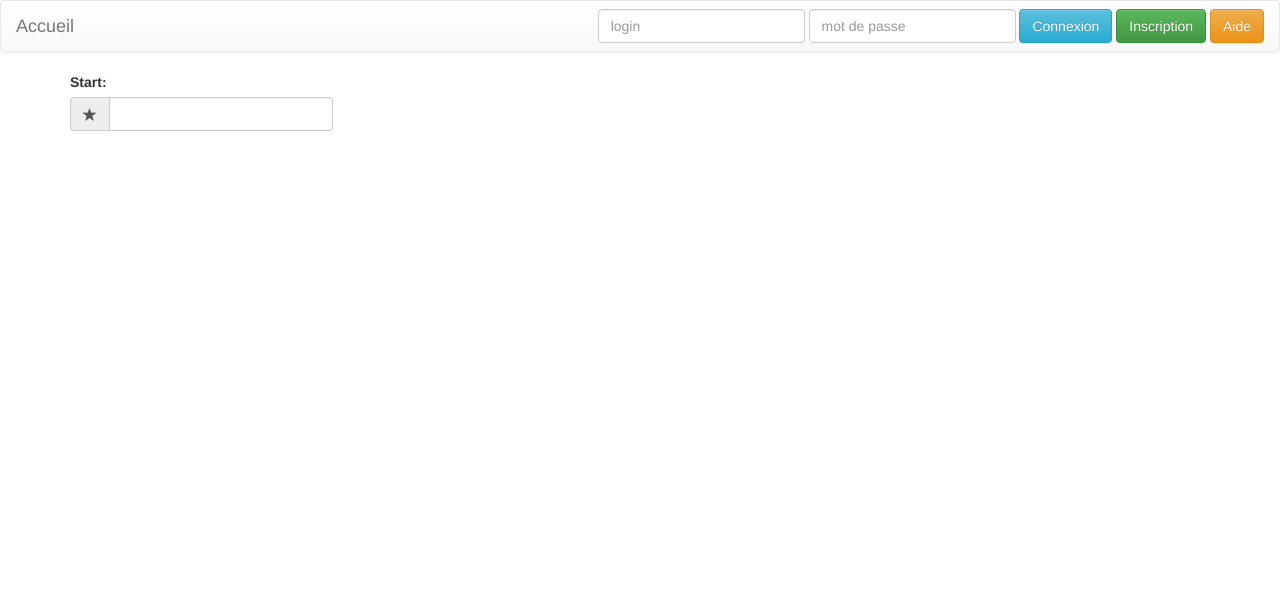
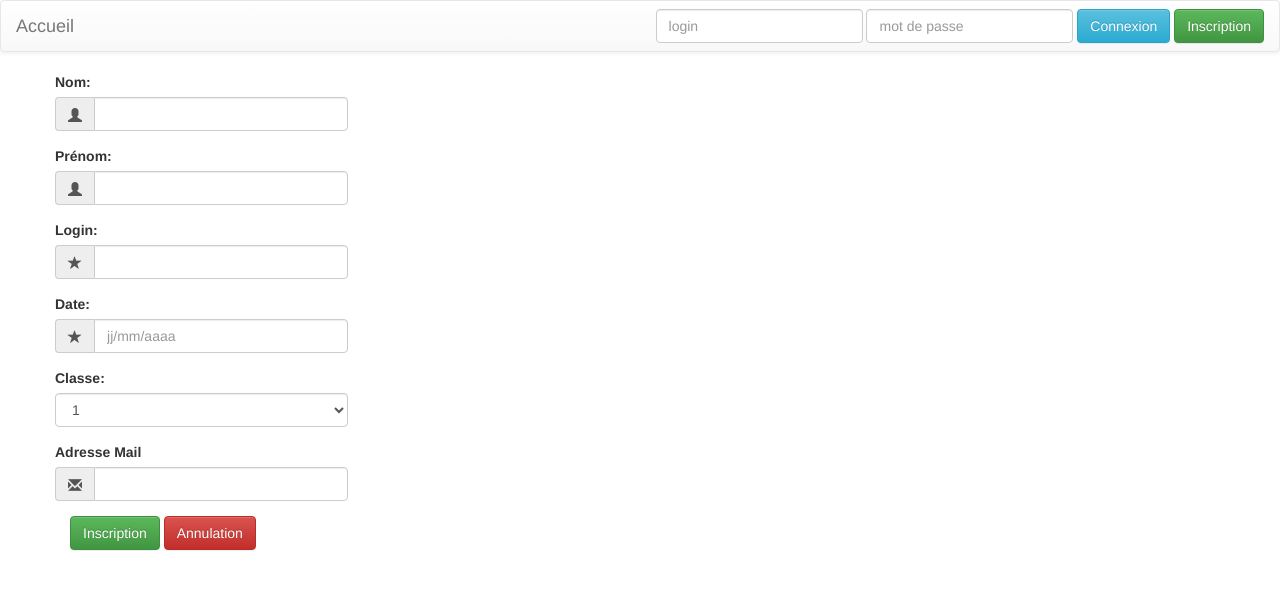
Before and after one commit to Mickatronic/GestNote, a PHP site: page /Inscription.php in a window 1280 px wide. Shown: the top 590 px of the page. Run offline with PHP 8.4, Linux system fonts and the light colour scheme.

Commit message:
Rattrapage Micka
Rattrapage Micka

```diff
--- a/www/Deconnexion.php
+++ b/www/Deconnexion.php
@@ -2,6 +2,6 @@
 session_start();
 session_destroy();
 
-header("Location: Acceuil.php")
+header("Location: index.php")
 
 ?>
--- a/www/Inscription.php
+++ b/www/Inscription.php
@@ -22,7 +22,7 @@
         <span class="icon-bar"></span>
         <span class="icon-bar"></span>
       </button>
-      <a class="navbar-brand" href="index.php">Accueil</a>
+      <a class="navbar-brand" href="Accueil.php">Accueil</a>
     </div>
 	 <form class="navbar-form navbar-right" role="search">
 
@@ -32,7 +32,6 @@
         </div>
         <button type="submit" class="btn btn-info">Connexion</button>
 		<button type="submit" class="btn btn-success">Inscription</button>
-		<button type="submit" class="btn btn-warning">Aide</button>
 
       </form>
    </div>
@@ -40,16 +39,81 @@
    <div class="container">
   <div class="row">
 	<div class="col-sm-3">
-	  <div class="form-group">
-		<label class="control-label">Start:</label>
-		<div class="input-group">
+		<div class="row">
+			<div class="form-group">
+				<label class="control-label">Nom: </label>
+				<div class="input-group">
+					<span class="input-group-addon" id="start-date"><span class="glyphicon glyphicon-user"></span></span>
+					<input type="text" class="form-control" aria-describedby="start-date">
+				</div>
+			</div>
+		</div>
+		<div class="row">
+			<div class="form-group">
+				<label class="control-label">Prénom: </label>
+				<div class="input-group">
 
-			<span class="input-group-addon" id="start-date"><span class="glyphicon glyphicon-star"></span></span>
-			<input type="text" class="form-control" aria-describedby="start-date">
+					<span id="start-date" class="input-group-addon"><span class="glyphicon glyphicon-user"></span></span>
+					<input type="text" aria-describedby="start-date" class="form-control">
+				</div>
+			</div>
 		</div>
+		<div class="row">
+			<div class="form-group">
+				<label class="control-label">Login: </label>
+				<div class="input-group">
+
+					<span id="start-date" class="input-group-addon"><span class="glyphicon glyphicon-star"></span></span>
+					<input type="text" aria-describedby="start-date" class="form-control">
+				</div>
+			</div>
+		</div>
+		<div class="row">
+			<div class="form-group">
+				<label class="control-label">Date: </label>
+				<div class="input-group">
+
+					<span id="start-date" class="input-group-addon"><span class="glyphicon glyphicon-star"></span></span>
+					<input type="text" aria-describedby="start-date" class="form-control" placeholder="jj/mm/aaaa">
+				</div>
+			</div>
+		</div>
+		<div class="row">
+			<div class="form-group">
+			  <label class="control-label" for="selectbasic">Classe: </label>
+			  <div class="">
+				<select id="selectbasic" name="selectbasic" class="form-control">
+				  <option value="1">1</option>
+				  <option value="2">2</option>
+				  <option value="3">3</option>
+				  <option value="4">4</option>
+			      <option value="5">5</option>
+				</select>
+			  </div>
+			</div>
+		</div>
+		<div class="row">
+			<div class="form-group">
+				<label class="control-label">Adresse Mail</label>
+				<div class="input-group">
+
+					<span id="start-date" class="input-group-addon"><span class="glyphicon glyphicon-envelope"></span></span>
+					<input type="text" aria-describedby="start-date" class="form-control">
+				</div>
+			</div>
+		</div>
+		<div class="row">
+			<div class="form-group">
+			  <div class="col-md-12">
+				<a href="espace1.php" name="button1id" class="btn btn-success">Inscription</a>
+				<a href="index.php"  name="button2id" class="btn btn-danger">Annulation</a>
+			  </div>
+			</div>
 		</div>
 	</div>
 </div>
+
 </div>
+
   </body>
 </html>
```
Also changed, not shown: www/index.php (+29 -10 lines).
